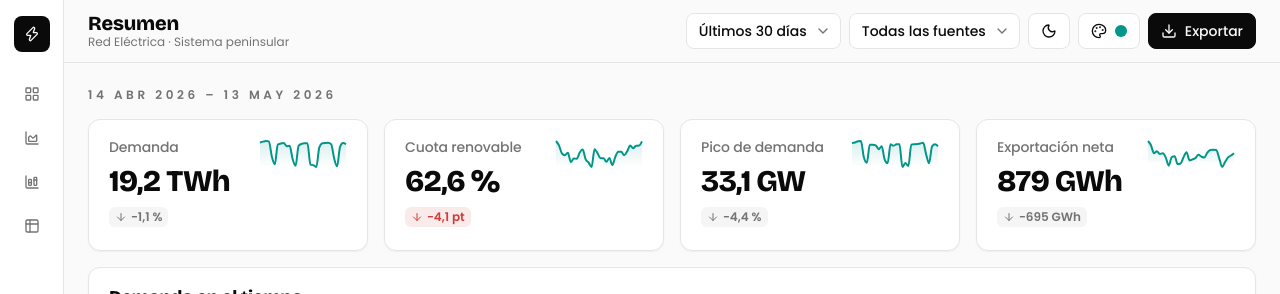
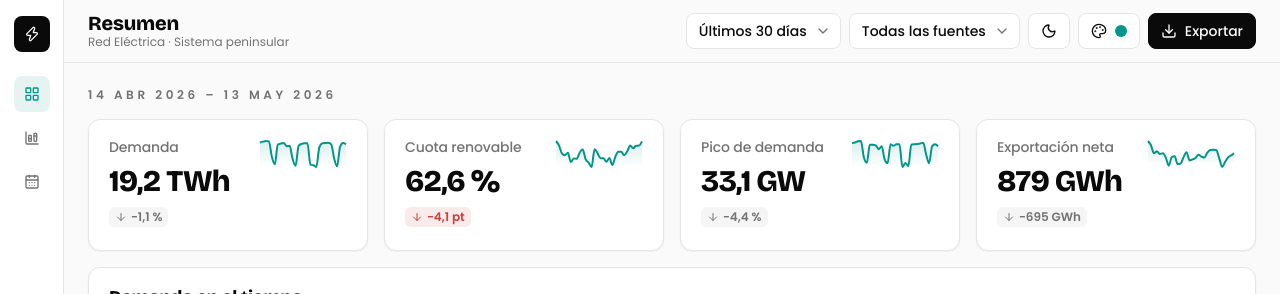
Before and after one commit to hectorolisan/analytics-dashboard, a React (Vite) app: page / in a window 1280 px wide. Shown: the top 294 px of the page. Built offline with nearby package versions, Linux system fonts and the light colour scheme.

Commit message:
feat(nav): add hash routed screens with desktop sidebar and mobile bottom bar

```diff
--- a/src/App.tsx
+++ b/src/App.tsx
@@ -1,47 +1,58 @@
-import { Suspense, use, useState } from 'react'
+import { Suspense, use, useState, type ReactNode } from 'react'
 import { Dashboard } from './components/Dashboard'
 import { ExportButton, Filters } from './components/Filters'
 import { Sidebar } from './components/Sidebar'
-import { DashboardSkeleton, Skeleton } from './components/Skeleton'
+import { ChartsSkeleton, DashboardSkeleton, Skeleton } from './components/Skeleton'
 import { ThemeControls } from './components/ThemeControls'
 import { loadDays, type Day } from './lib/data'
 import { PERIODS, type SourceFilter } from './lib/metrics'
+import { SCREENS, useRoute } from './lib/route'
 
 const daysPromise: Promise<Day[] | Error> = loadDays().catch((e: Error) => e)
 
 export default function App() {
+  const screen = useRoute()
   const [period, setPeriod] = useState<(typeof PERIODS)[number]>(PERIODS[1])
   const [sourceFilter, setSourceFilter] = useState<SourceFilter>('all')
+  const title = SCREENS.find((s) => s.key === screen)!.title
 
   return (
     <div className="flex min-h-dvh">
-      <Sidebar />
-      <div className="min-w-0 flex-1">
+      <Sidebar screen={screen} />
+      <div className="min-w-0 flex-1 pb-14 sm:pb-0">
         <header className="sticky top-0 z-10 flex flex-wrap items-center gap-2 border-b bg-background/80 px-4 py-3 backdrop-blur sm:px-6">
           <div className="mr-auto">
-            <h1 className="text-xl">Resumen</h1>
+            <h1 className="text-xl">{title}</h1>
             <p className="text-xs text-muted-foreground">Red Eléctrica · Sistema peninsular</p>
           </div>
+          {screen === 'resumen' && (
             <Filters period={period} onPeriod={setPeriod} sourceFilter={sourceFilter} onSourceFilter={setSourceFilter} />
+          )}
           <ThemeControls />
+          {screen === 'resumen' && (
             <Suspense fallback={<Skeleton className="h-9 w-28" />}>
               <ExportButton data={daysPromise} period={period} sourceFilter={sourceFilter} />
             </Suspense>
+          )}
         </header>
-        <main id="resumen" className="mx-auto max-w-7xl scroll-mt-20 p-4 sm:p-6">
+        <main className="mx-auto max-w-7xl p-4 sm:p-6">
+          {screen === 'resumen' ? (
             <Suspense fallback={<DashboardSkeleton />}>
-            <Loaded period={period} sourceFilter={sourceFilter} />
+              <Loaded>{(days) => <Dashboard days={days} period={period} sourceFilter={sourceFilter} />}</Loaded>
             </Suspense>
+          ) : (
+            <ChartsSkeleton />
+          )}
         </main>
       </div>
     </div>
   )
 }
 
-function Loaded(props: Omit<Parameters<typeof Dashboard>[0], 'days'>) {
+function Loaded({ children }: { children: (days: Day[]) => ReactNode }) {
   const days = use(daysPromise)
   if (days instanceof Error) {
     return <p role="alert" className="card p-5 text-sm">{days.message}</p>
   }
-  return <Dashboard days={days} {...props} />
+  return children(days)
 }
--- a/src/components/DemandChart.tsx
+++ b/src/components/DemandChart.tsx
@@ -19,7 +19,7 @@ export function DemandChart({ current, previous, total, bucket }: Props) {
   const tick = (iso: string) => formatDate(iso, bucket >= 28 ? 'month' : 'short')
 
   return (
-    <section id="demanda" className="card scroll-mt-20 p-5">
+    <section className="card p-5">
       <header className="mb-4 flex flex-wrap items-center gap-x-5 gap-y-2">
         <div>
           <h2 className="text-lg">Demanda en el tiempo</h2>
--- a/src/components/MixChart.tsx
+++ b/src/components/MixChart.tsx
@@ -11,7 +11,7 @@ export function MixChart({ days, sources, bucket }: Props) {
   const rows = days.map((d) => ({ ...d, hydro: Math.max(0, d.hydro) }))
 
   return (
-    <section id="mix" className="card scroll-mt-20 p-5">
+    <section className="card p-5">
       <header className="mb-4">
         <h2 className="text-lg">Mix de generación</h2>
         <p className="text-xs text-muted-foreground">GWh por {bucketLabel(bucket)}, apilado por fuente</p>
--- a/src/components/Sidebar.tsx
+++ b/src/components/Sidebar.tsx
@@ -1,33 +1,36 @@
-import { ChartArea, ChartColumnStacked, LayoutGrid, Table2, Zap } from 'lucide-react'
+import { CalendarDays, ChartColumnStacked, LayoutGrid, Zap } from 'lucide-react'
+import { SCREENS, type Screen } from '../lib/route'
 
-const NAV = [
-  { href: '#resumen', label: 'Resumen', icon: LayoutGrid },
-  { href: '#demanda', label: 'Demanda', icon: ChartArea },
-  { href: '#mix', label: 'Mix de generación', icon: ChartColumnStacked },
-  { href: '#fuentes', label: 'Fuentes', icon: Table2 },
-]
+const ICONS = { resumen: LayoutGrid, evolucion: ChartColumnStacked, estacionalidad: CalendarDays }
 
-export function Sidebar() {
+export function Sidebar({ screen }: { screen: Screen }) {
   return (
-    <aside className="sticky top-0 hidden h-dvh w-16 shrink-0 flex-col items-center gap-6 border-r bg-card py-4 sm:flex">
-      <div className="grid size-9 place-items-center rounded-lg bg-foreground text-background" aria-hidden>
+    <aside className="fixed inset-x-0 bottom-0 z-20 flex h-14 items-center justify-center border-t bg-card sm:sticky sm:top-0 sm:h-dvh sm:w-16 sm:shrink-0 sm:flex-col sm:justify-start sm:gap-6 sm:border-t-0 sm:border-r sm:py-4">
+      <div className="hidden size-9 place-items-center rounded-lg bg-foreground text-background sm:grid" aria-hidden>
         <Zap className="size-4" />
       </div>
-      <nav aria-label="Secciones" className="flex flex-col gap-2">
-        {NAV.map(({ href, label, icon: Icon }) => (
-          <a
-            key={href}
-            href={href}
-            title={label}
-            className="grid size-9 place-items-center rounded-lg text-muted-foreground transition-colors hover:bg-muted hover:text-foreground focus-visible:outline-2 focus-visible:outline-primary"
-          >
-            <Icon className="size-4" />
-            <span className="sr-only">{label}</span>
-          </a>
-        ))}
+      <nav aria-label="Pantallas" className="flex gap-2 sm:flex-col">
+        {SCREENS.map(({ key, title }) => {
+          const Icon = ICONS[key]
+          const active = key === screen
+          return (
+            <a
+              key={key}
+              href={`#/${key}`}
+              title={title}
+              aria-current={active ? 'page' : undefined}
+              className={`grid size-10 place-items-center rounded-lg transition-colors focus-visible:outline-2 focus-visible:outline-primary sm:size-9 ${
+                active ? 'bg-primary/10 text-primary' : 'text-muted-foreground hover:bg-muted hover:text-foreground'
+              }`}
+            >
+              <Icon className="size-4" />
+              <span className="sr-only">{title}</span>
+            </a>
+          )
+        })}
       </nav>
       <div
-        className="mt-auto grid size-9 place-items-center rounded-full bg-primary text-xs font-semibold text-primary-foreground"
+        className="mt-auto hidden size-9 place-items-center rounded-full bg-primary text-xs font-semibold text-primary-foreground sm:grid"
         title="Héctor Olivares Sánchez"
       >
         HO
--- a/src/components/Skeleton.tsx
+++ b/src/components/Skeleton.tsx
@@ -1,5 +1,18 @@
 export function Skeleton({ className = '' }: { className?: string }) {
   return <div className={`animate-pulse rounded-md bg-muted ${className}`} />
+}
+
+export function ChartsSkeleton() {
+  return (
+    <div aria-busy="true" aria-label="Cargando datos" className="grid gap-4 lg:grid-cols-2">
+      {Array.from({ length: 2 }, (_, i) => (
+        <div key={i} className="card space-y-4 p-5">
+          <Skeleton className="h-5 w-48" />
+          <Skeleton className="h-72 w-full" />
+        </div>
+      ))}
+    </div>
+  )
 }
 
 export function DashboardSkeleton() {
--- a/src/components/SourcesTable.tsx
+++ b/src/components/SourcesTable.tsx
@@ -62,7 +62,7 @@ export function SourcesTable({ rows }: { rows: SourceRow[] }) {
   })
 
   return (
-    <section id="fuentes" className="card scroll-mt-20 overflow-hidden">
+    <section className="card overflow-hidden">
       <div className="overflow-x-auto">
         <table className="w-full text-sm">
           <caption className="sr-only">Generación por fuente en el periodo seleccionado</caption>
--- /dev/null
+++ b/src/lib/route.ts
@@ -0,0 +1,19 @@
+import { useSyncExternalStore } from 'react'
+
+export const SCREENS = [
+  { key: 'resumen', title: 'Resumen' },
+  { key: 'evolucion', title: 'Evolución' },
+  { key: 'estacionalidad', title: 'Estacionalidad' },
+] as const
+
+export type Screen = (typeof SCREENS)[number]['key']
+
+export const parseRoute = (hash: string): Screen =>
+  SCREENS.find((s) => `#/${s.key}` === hash)?.key ?? 'resumen'
+
+const subscribe = (cb: () => void) => {
+  addEventListener('hashchange', cb)
+  return () => removeEventListener('hashchange', cb)
+}
+
+export const useRoute = () => useSyncExternalStore(subscribe, () => parseRoute(location.hash))
```
Lines whose indentation alone changed are shown as unchanged.
